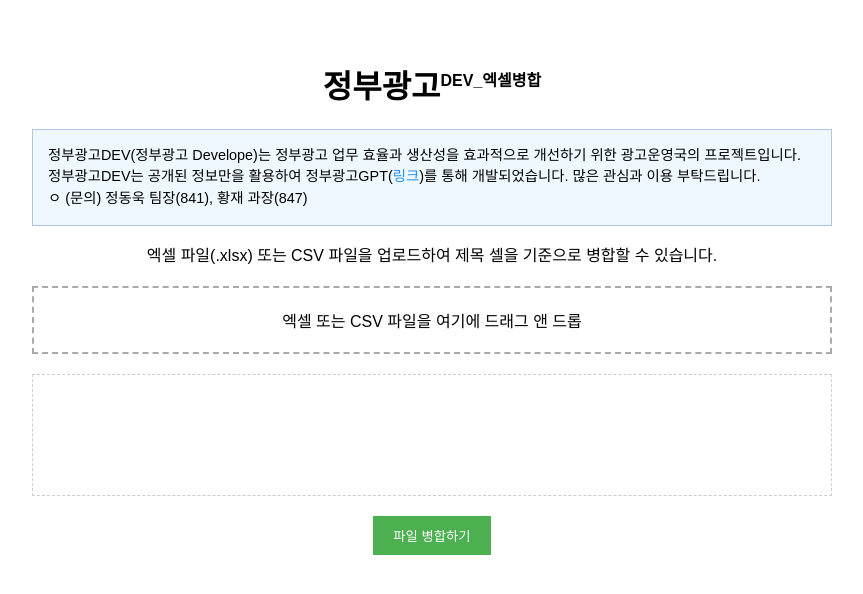
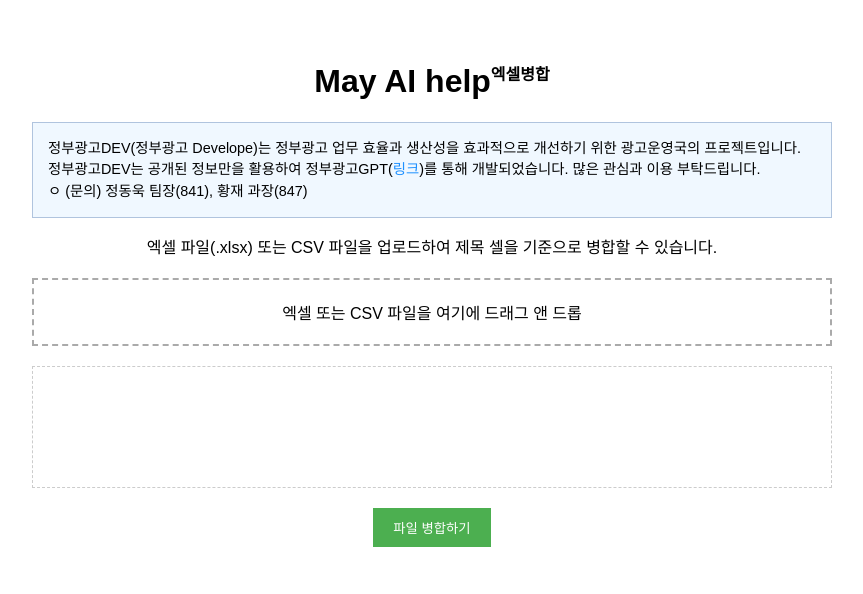
Before and after one commit to hj21hj/GOAD_DEV.github.io, a browser extension: page GOAD_DEV_excelmerge_v1.0.html in a window 1280 px wide. Shown: the whole page, without its empty margins (208-1071 px from the left). Drawn offline with nearby package versions, Linux system fonts and the light colour scheme.

Commit message:
Update GOAD_DEV_excelmerge_v1.0.html

```diff
--- a/GOAD_DEV_excelmerge_v1.0.html
+++ b/GOAD_DEV_excelmerge_v1.0.html
@@ -81,7 +81,7 @@
 </head>
 <body>
     <div class="container">
-        <h1 onclick="resetAll()">정부광고<sup style="font-size: 0.5em;">DEV_엑셀병합</sup></h1>
+        <h1 onclick="resetAll()">May AI help<sup style="font-size: 0.5em;">엑셀병합</sup></h1>
         <div class="info-box">
             정부광고DEV(정부광고 Develope)는 정부광고 업무 효율과 생산성을 효과적으로 개선하기 위한 광고운영국의 프로젝트입니다.
             정부광고DEV는 공개된 정보만을 활용하여 정부광고GPT(<a href="https://chatgpt.com/g/g-Bj9hMsIVZ-jeongbugwanggogpt-v1-4-7">링크</a>)를 통해 개발되었습니다.
```
